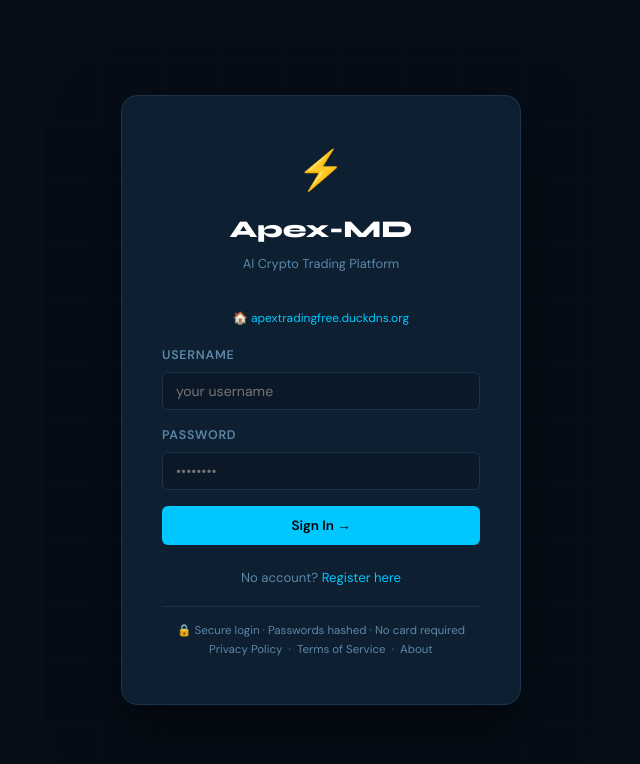
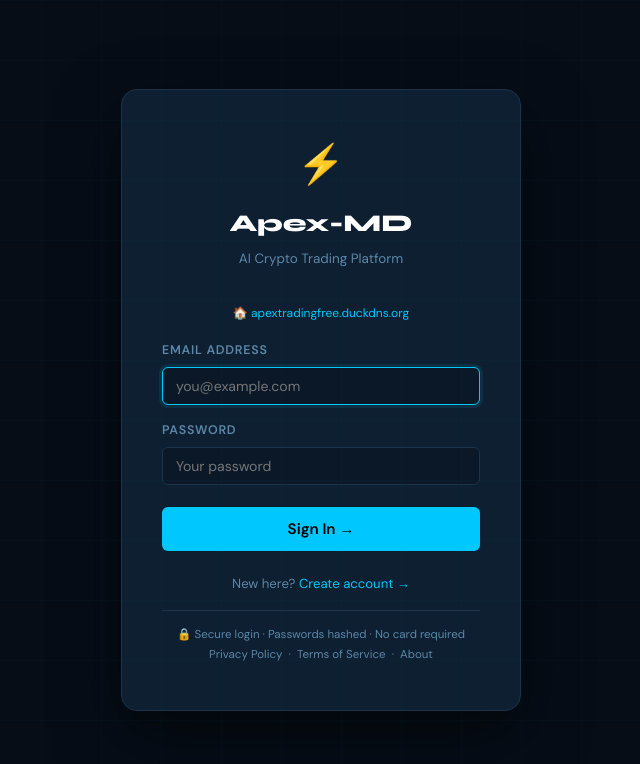
Before and after one commit to pancha2000/Apex-MD-Trading-Helper-vps, a website: page web/public/views/auth/login.html in a window 1280 px wide. Shown: the whole page, without its empty margins (319-959 px from the left). Drawn offline with Linux system fonts and the light colour scheme.

Commit message:
update login.html

```diff
--- a/web/public/views/auth/login.html
+++ b/web/public/views/auth/login.html
@@ -4,23 +4,20 @@
 <meta charset="UTF-8">
 <meta name="viewport" content="width=device-width,initial-scale=1">
 <title>Sign In · Apex-MD — AI Crypto Trading Platform</title>
-<meta name="description" content="Sign in to your Apex-MD account — AI-powered crypto trading platform.">
+<meta name="description" content="Sign in to Apex-MD — AI-powered crypto trading platform.">
 <meta name="robots" content="noindex, nofollow">
 <link rel="stylesheet" href="/css/main.css">
 <link rel="stylesheet" href="/css/auth.css">
 </head>
 <body>
 <div class="auth-wrap">
-  <div class="auth-box">
-
-    <!-- Branding -->
+  <div class="auth-box fade-up">
     <div class="auth-logo">
       <div class="auth-logo-icon">⚡</div>
       <div class="auth-title">Apex-MD</div>
-      <div class="auth-sub" style="font-size:.8rem;color:var(--text2)">AI Crypto Trading Platform</div>
+      <div class="auth-sub">AI Crypto Trading Platform</div>
     </div>
 
-    <!-- Site identity — helps Google verify legitimacy -->
     <div style="text-align:center;margin-bottom:16px">
       <a href="/" style="font-size:.75rem;color:var(--accent);text-decoration:none">
         🏠 apextradingfree.duckdns.org
@@ -29,25 +26,24 @@
 
     <div id="msg"></div>
 
+    <form method="POST" action="/auth/login">
+      <input type="hidden" id="next-input" name="next" value="">
       <div class="field">
-      <label class="field-label">Username</label>
-      <input class="inp" id="uname" type="text" autocomplete="username" placeholder="your username">
+        <label class="field-label">Email Address</label>
+        <input class="inp" type="email" name="email" placeholder="you@example.com" autocomplete="email" autofocus required>
       </div>
       <div class="field">
         <label class="field-label">Password</label>
-      <input class="inp" id="pwd" type="password" autocomplete="current-password" placeholder="••••••••">
+        <input class="inp" type="password" name="password" placeholder="Your password" autocomplete="current-password" required>
       </div>
-
-    <button class="btn btn-primary" style="width:100%;justify-content:center;padding:11px" id="login-btn" onclick="doLogin()">
+      <button type="submit" class="btn btn-primary" style="width:100%;justify-content:center;padding:12px;font-size:.95rem;margin-top:6px">
         Sign In →
       </button>
+    </form>
 
-    <div class="auth-footer">
-      No account? <a href="/auth/register">Register here</a>
-    </div>
+    <div class="auth-footer">New here? <a href="/auth/register">Create account →</a></div>
 
-    <!-- Trust signals -->
-    <div style="margin-top:18px;padding-top:14px;border-top:1px solid var(--border);text-align:center;font-size:.72rem;color:var(--text2);line-height:1.7">
+    <div style="margin-top:16px;padding-top:14px;border-top:1px solid var(--border);text-align:center;font-size:.72rem;color:var(--text2);line-height:1.8">
       🔒 Secure login · Passwords hashed · No card required<br>
       <a href="/privacy" style="color:var(--text2)">Privacy Policy</a>
       &nbsp;·&nbsp;
@@ -55,47 +51,22 @@
       &nbsp;·&nbsp;
       <a href="/" style="color:var(--text2)">About</a>
     </div>
-
   </div>
 </div>
 
 <script>
-const params = new URLSearchParams(location.search);
-if (params.get('registered')) {
-  document.getElementById('msg').innerHTML = '<div class="auth-alert-ok">✅ Account created — please log in.</div>';
+const D = window.__DATA__ || {};
+if (D.registered) {
+  document.getElementById('msg').innerHTML = '<div class="auth-alert-ok">✅ Account created! Please sign in.</div>';
 }
-if (params.get('error')) {
-  document.getElementById('msg').innerHTML = '<div class="auth-alert-err">❌ ' + decodeURIComponent(params.get('error')) + '</div>';
+if (D.suspended) {
+  document.getElementById('msg').innerHTML = '<div style="background:rgba(255,171,0,.08);border:1px solid rgba(255,171,0,.25);border-radius:6px;padding:11px 14px;margin-bottom:16px;font-size:.83rem;color:var(--yellow)">⚠️ Your account has been suspended.</div>';
 }
-
-document.getElementById('pwd').addEventListener('keydown', e => { if (e.key === 'Enter') doLogin(); });
-
-async function doLogin() {
-  const btn = document.getElementById('login-btn');
-  btn.disabled = true; btn.textContent = 'Signing in…';
-  const uname = document.getElementById('uname').value.trim();
-  const pwd   = document.getElementById('pwd').value;
-  if (!uname || !pwd) {
-    document.getElementById('msg').innerHTML = '<div class="auth-alert-err">Please fill in all fields.</div>';
-    btn.disabled = false; btn.textContent = 'Sign In →'; return;
+if (D.errMsg) {
+  document.getElementById('msg').innerHTML = '<div class="auth-alert-err">'+D.errMsg+'</div>';
 }
-  try {
-    const r = await fetch('/auth/login', {
-      method: 'POST',
-      headers: { 'Content-Type': 'application/json' },
-      body: JSON.stringify({ username: uname, password: pwd })
-    });
-    const d = await r.json();
-    if (d.ok) {
-      location.href = d.redirect || '/app/';
-    } else {
-      document.getElementById('msg').innerHTML = '<div class="auth-alert-err">❌ ' + (d.error || 'Login failed') + '</div>';
-      btn.disabled = false; btn.textContent = 'Sign In →';
-    }
-  } catch(e) {
-    document.getElementById('msg').innerHTML = '<div class="auth-alert-err">❌ Network error</div>';
-    btn.disabled = false; btn.textContent = 'Sign In →';
-  }
+if (D.nextUrl) {
+  document.getElementById('next-input').value = D.nextUrl;
 }
 </script>
 </body>
```
Lines whose indentation alone changed are shown as unchanged.
